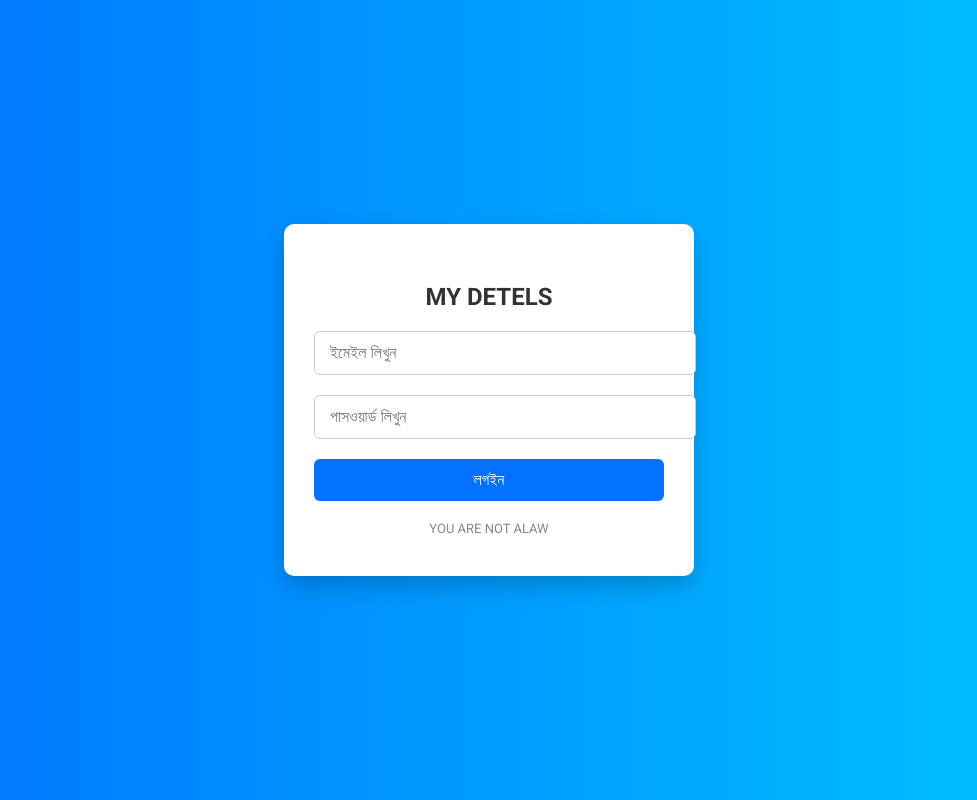
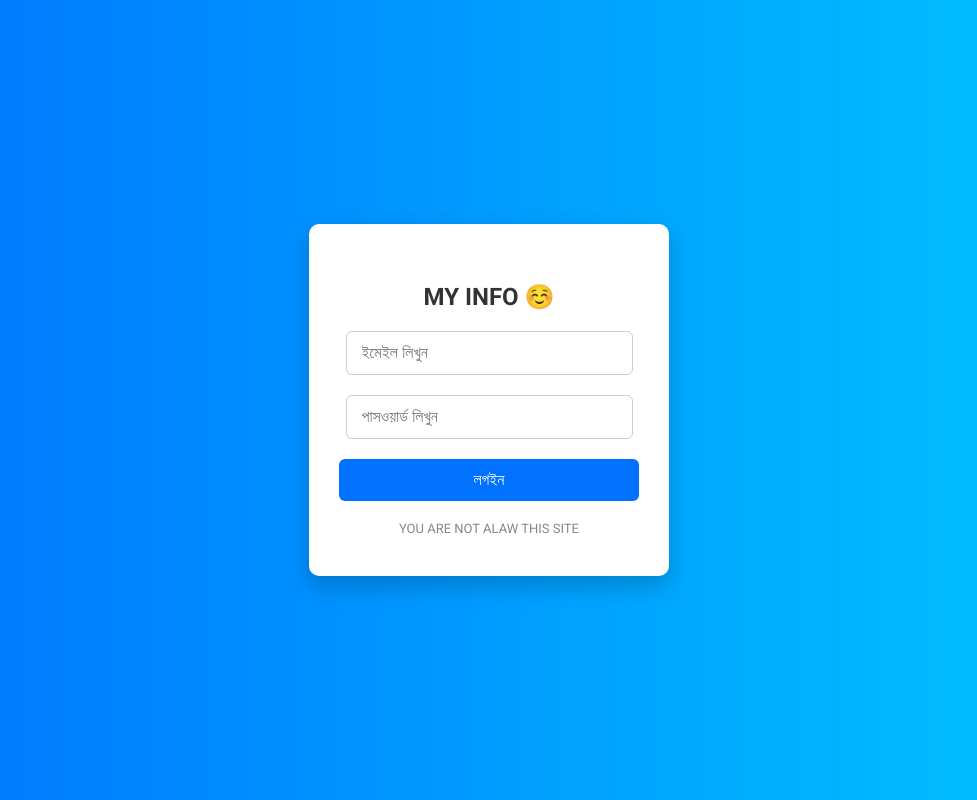
Before and after one commit to AndroadAppsDeveloperShuvo/sing, a plain HTML site: page index.html in a window 1280 px wide. Both pictures are taken after a click on the button "লগইন". Shown: the whole page, without its empty margins (151-1128 px from the left). Drawn offline with Linux system fonts and the light colour scheme.

Commit message:
Update index.html

```diff
--- a/index.html
+++ b/index.html
@@ -28,8 +28,8 @@
       padding: 40px 30px;
       border-radius: 10px;
       box-shadow: 0 10px 25px rgba(0, 0, 0, 0.2);
-      max-width: 350px;
-      width: 100%;
+      max-width: 300px;
+      width: 75%;
       text-align: center;
     }
 
@@ -39,7 +39,7 @@
     }
 
     input {
-      width: 100%;
+      width: 85%;
       padding: 12px 15px;
       margin-bottom: 20px;
       border: 1px solid #ccc;
@@ -95,13 +95,13 @@
 </head>
 <body>
   <div class="login-container">
-    <h2>MY DETELS</h2>
+    <h2>MY INFO ☺️</h2>
 
     <input type="email" id="email" placeholder="ইমেইল লিখুন" />
     <input type="password" id="password" placeholder="পাসওয়ার্ড লিখুন" />
     <button onclick="login()">লগইন</button>
 
-    <div class="footer-text">YOU ARE NOT ALAW</div>
+    <div class="footer-text">YOU ARE NOT ALAW THIS SITE</div>
   </div>
 
   <script>
@@ -133,14 +133,14 @@
       passField.classList.remove("error", "shake");
 
       if (!email || !password) {
-        alert("Please enter both email and password.");
+        alert("PLEEZ ENTER YOUR SICRET EMAIL & PASSWORD !!!");
         return;
       }
 
       auth
         .signInWithEmailAndPassword(email, password)
         .then(() => {
-          alert("Login successful. Redirecting...");
+          alert("Login successful. Loading your info...");
           // এখানে এই লাইনটি পরিবর্তন হলো:
           window.location.href = "redirect.html";
 
```
